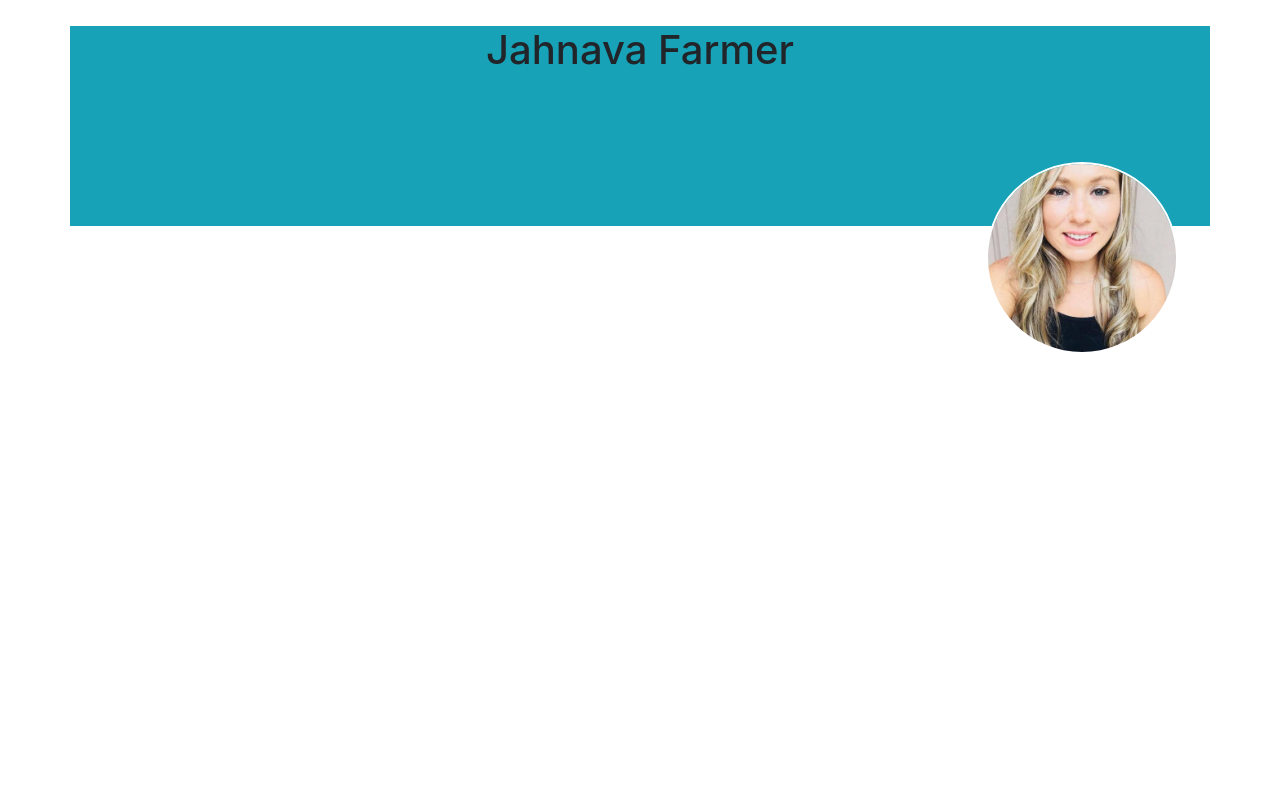
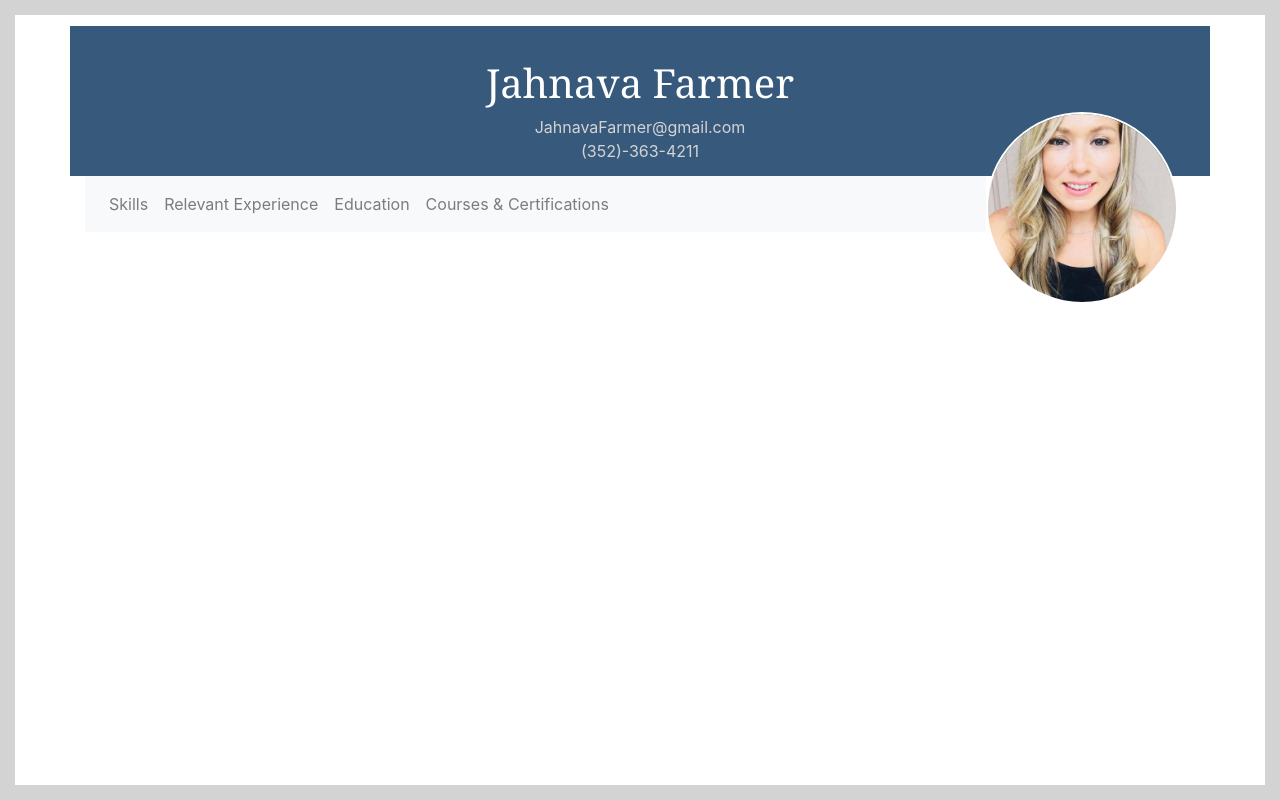
Before and after one commit to Jahnava/resume, a plain HTML site: page public/html/index.html in a window 1280 px wide. Drawn offline with nearby package versions, Linux system fonts and the light colour scheme.

Commit message:
added bootstrap nav, dependencies, header pic, and header text

```diff
--- a/public/css/main.css
+++ b/public/css/main.css
@@ -1,14 +1,42 @@
+#top, #bottom, #left, #right {
+	background: #d3d3d3;
+	position: fixed;
+	}
+	#left, #right {
+		top: 0; bottom: 0;
+		width: 15px;
+		}
+		#left { left: 0; }
+		#right { right: 0; }
+
+	#top, #bottom {
+		left: 0; right: 0;
+		height: 15px;
+		}
+		#top { top: 0; }
+		#bottom { bottom: 0; }
+
 #header-container{
-  height: 200px;
+  height: 150px;
   width:100%;
-  background-color: blue;
   margin-top: 2%;
+  background-color: #375a7c;
 }
 #header-img {
   border-radius: 100%;
-  border: 2px solid white;
+  border: 2px solid #ffffff;
   height: 15%;
   width: 15%;
   margin-right: 8%;
   margin-top: -5%
 }
+
+#header-text {
+  padding-top: 3%;
+  color: #ffffff;
+  font-family: 'Noto Serif', serif;
+}
+
+.white-text{
+  color:#d3d3d3;
+}
--- a/public/html/index.html
+++ b/public/html/index.html
@@ -5,16 +5,48 @@
     <meta name="viewport" content="width=device-width, initial-scale=1, shrink-to-fit=no">
     <link rel="stylesheet" href="/css/main.css">
     <link rel="stylesheet" href="https://stackpath.bootstrapcdn.com/bootstrap/4.2.1/css/bootstrap.min.css" integrity="sha384-GJzZqFGwb1QTTN6wy59ffF1BuGJpLSa9DkKMp0DgiMDm4iYMj70gZWKYbI706tWS" crossorigin="anonymous">
+    <link href="https://fonts.googleapis.com/css?family=Noto+Serif" rel="stylesheet">
     <title>My Resume</title>
   </head>
   <body>
+    <div id="left"></div>
+    <div id="right"></div>
+    <div id="top"></div>
+    <div id="bottom"></div>
     <header id ='header'>
-      <div id='header-container'class="container bg-info text-center">
-        <h1>Jahnava Farmer</h1>
+      <div id='header-container'class="container text-center">
+        <h1 id='header-text'>Jahnava Farmer</h1>
+        <p class='white-text'>JahnavaFarmer@gmail.com<br>(352)-363-4211</p>
+        </div>
+        <img id='header-img' class='float-right' src="/images/profile-img.jpg" alt="profile picture of Jahnava">
+    </header>
+
+    <div class='container'>
+      <nav class="navbar navbar-expand-lg navbar-light bg-light text-center">
+      <button class="navbar-toggler" type="button" data-toggle="collapse" data-target="#navbarSupportedContent" aria-controls="navbarSupportedContent" aria-expanded="false" aria-label="Toggle navigation">
+        <span class="navbar-toggler-icon"></span>
+      </button>
+
+      <div class="collapse navbar-collapse" id="navbarSupportedContent">
+        <ul class="navbar-nav mr-auto">
+          <li class="nav-item">
+            <a class="nav-link" href="#">Skills</a>
+          </li>
+          <li class="nav-item">
+            <a class="nav-link" href="#">Relevant Experience</a>
+          </li>
+          <li class="nav-item">
+            <a class="nav-link" href="#">Education</a>
+          </li>
+          <li class="nav-item">
+            <a class="nav-link" href="#">Courses & Certifications</a>
+          </li>
+        </ul>
+        <form class="form-inline my-2 my-lg-0">
+        </form>
       </div>
-      <img id='header-img' class='float-right' src="/images/profile-img.jpg" alt="profile picture of Jahnava">
-
-    </header>
+    </nav>
+  </div>
 
     <script src="/js/app.js" class=""></script>
     <script src="https://code.jquery.com/jquery-3.3.1.slim.min.js" integrity="sha384-q8i/X+965DzO0rT7abK41JStQIAqVgRVzpbzo5smXKp4YfRvH+8abtTE1Pi6jizo" crossorigin="anonymous"></script>
```
